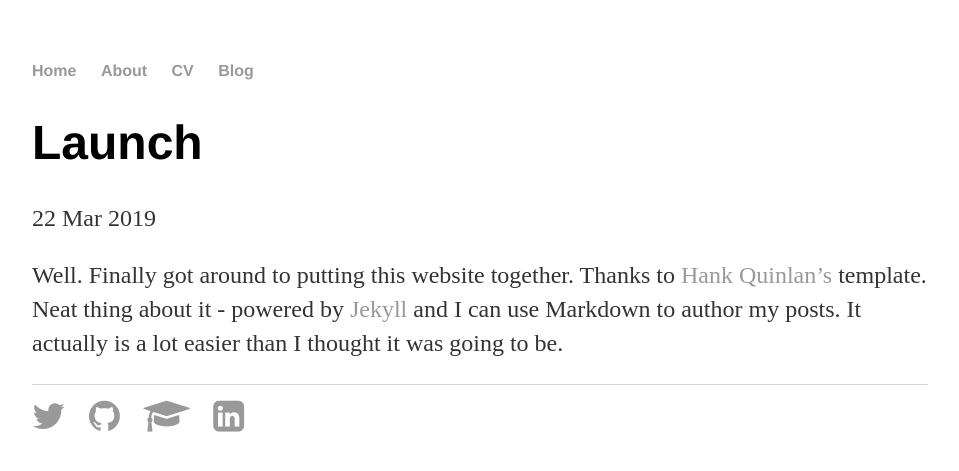
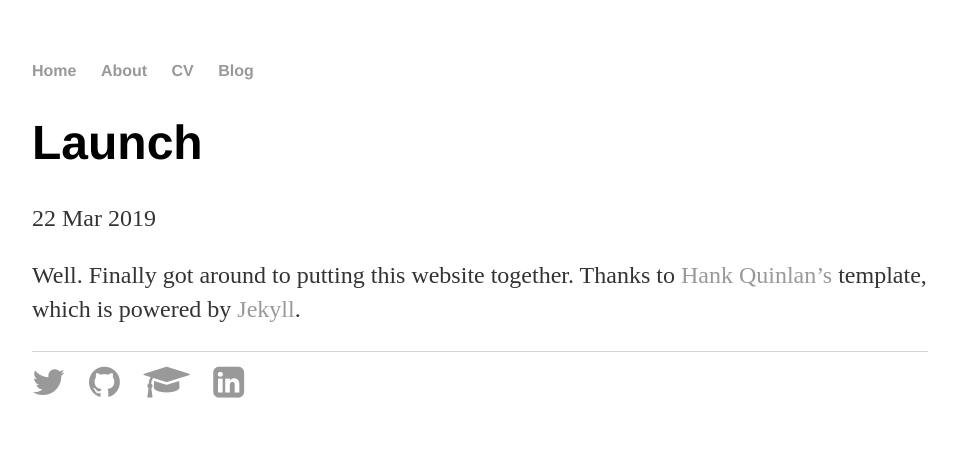
Before and after one commit to Tonicdragon6x66/saliudev.github.io, a Jekyll site: the page built from _posts/2019-03-22-sa-liu-site-launched.md, in a window 1280 px wide. Shown: the top 471 px of the page, without its empty margins (160-1119 px from the left). Built offline with Jekyll 4.4.1, drawn with Linux system fonts in a browser that asks for light colours.

```diff
--- a/_posts/2019-03-22-sa-liu-site-launched.md
+++ b/_posts/2019-03-22-sa-liu-site-launched.md
@@ -4,4 +4,4 @@ title: "Launch"
 date: 2019-03-22
 ---
 
-Well. Finally got around to putting this website together. Thanks to [Hank Quinlan's](https://github.com/hankquinlan/hankquinlan.github.io) template. Neat thing about it - powered by [Jekyll](http://jekyllrb.com) and I can use Markdown to author my posts. It actually is a lot easier than I thought it was going to be.
+Well. Finally got around to putting this website together. Thanks to [Hank Quinlan's](https://github.com/hankquinlan/hankquinlan.github.io) template, which is powered by [Jekyll](http://jekyllrb.com).
```
Also changed, not shown: index.html (+7 -4 lines).
